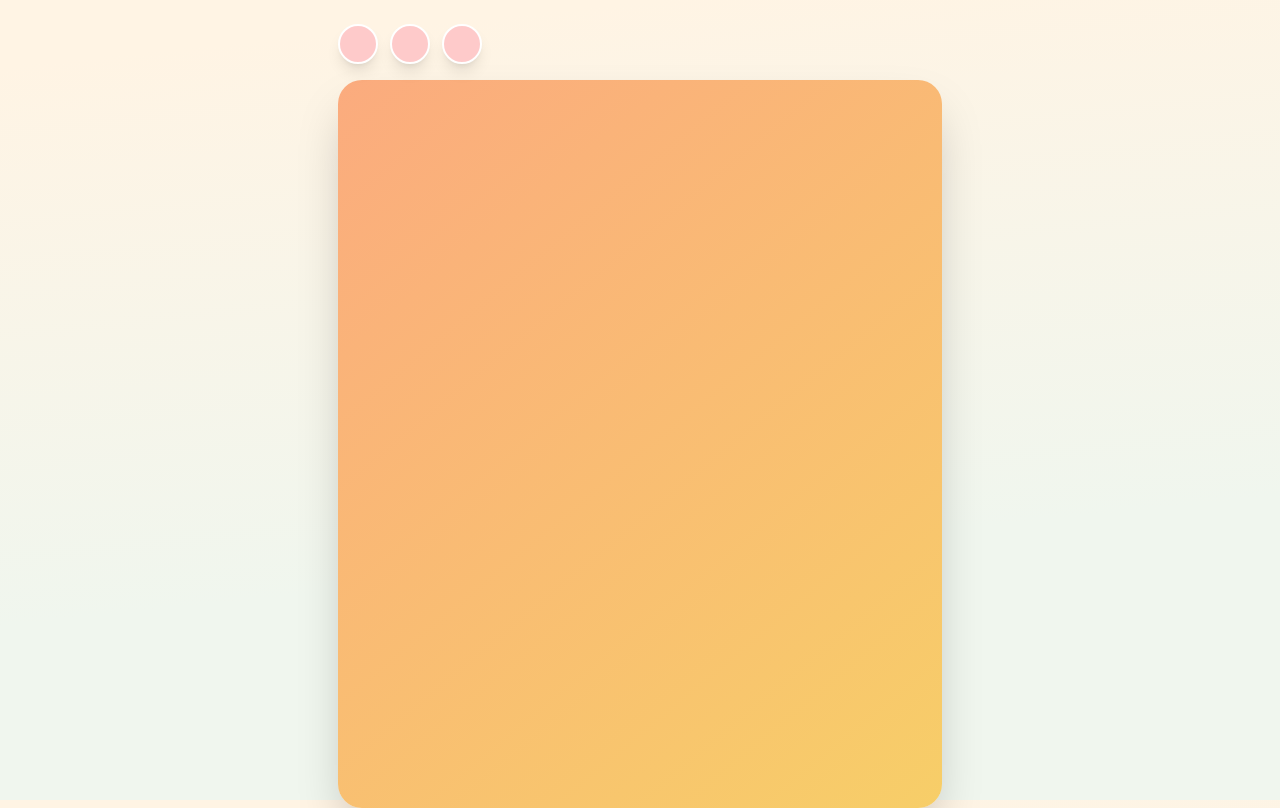
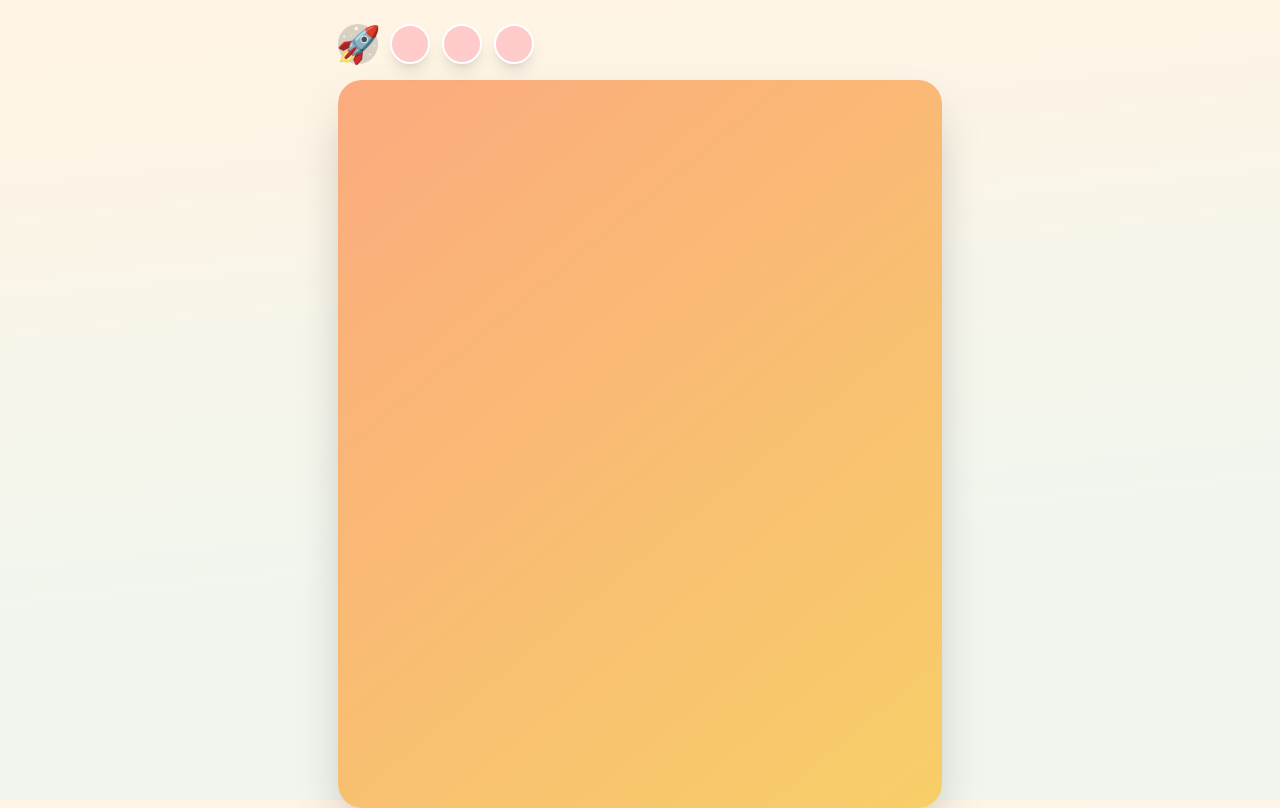
Before and after one commit to kiorq/roc8, a React (Vite) app: page / in a window 1280 px wide. Built offline with nearby package versions, Linux system fonts and the light colour scheme.

Commit message:
minor ui change

```diff
--- a/src/canvas/components/Toolbar.tsx
+++ b/src/canvas/components/Toolbar.tsx
@@ -18,6 +18,9 @@ const ToolbarBtn = (props: ToolbarBtnProps) => (
 const Toolbar = (props: Props) => {
   return (
     <div className="w-full mb-4 absolute md:relative p-4 md:p-0 flex flex-row gap-3 bg-gradient-to-b from-black/40 md:from-transparent pointer-events-none">
+      <div className="rounded-full aspect-square w-10 pointer-events-auto flex items-center justify-center text-4xl bg-black/15">
+        🚀
+      </div>
       <ToolbarBtn onClick={props.onBackgroundChange} />
       <ToolbarBtn onClick={props.onAddText} />
       <ToolbarBtn onClick={props.onDownload} />
--- a/src/canvas/hooks.ts
+++ b/src/canvas/hooks.ts
@@ -44,6 +44,14 @@ const useCanvas = (props: { width: number; height: number }) => {
       drawElements(canvasRef.current, [bgElement, ...elements], true);
     }
   }, [canvasRef, bgElement, elements, props.width, props.height]);
+
+  /**
+   * if the browsers resizes stop dragging
+   */
+  useEffect(() => {
+    setDraggingElementIndex(undefined);
+    setDraggingElementOffset({ x: 0, y: 0 });
+  }, [props.width, props.height]);
 
   /**
    * change background of canvas by iterating through ALLOWED_BACKGROUND_STYLES
```
